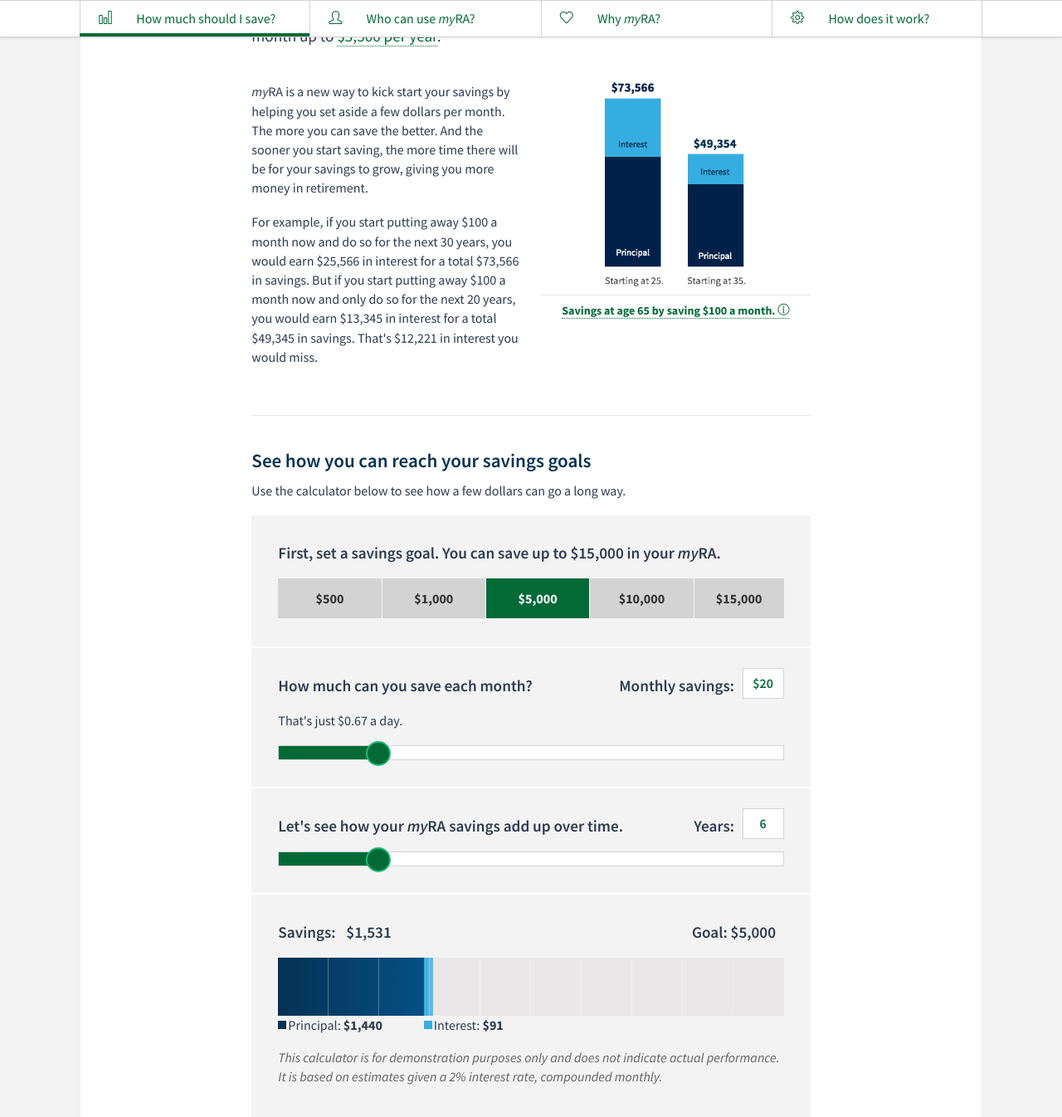
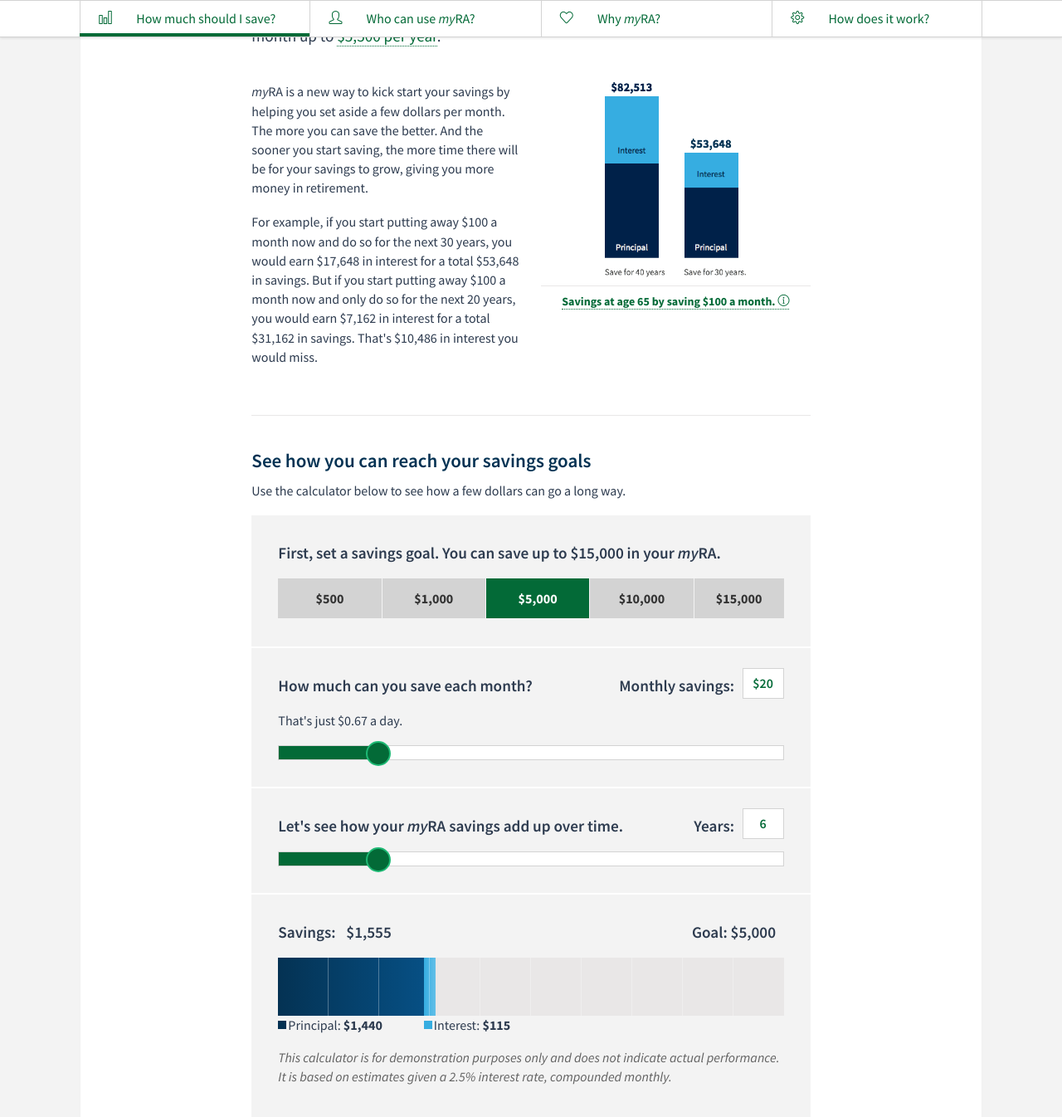
Before and after one commit to 18F/myra, a Jekyll site: the page built from individuals/index.html, in a window 1280 px wide and 1400 px high, scrolled down 1235 px. Shown: the top 1346 px of the window at 83% size. Built offline with Jekyll 4.4.1, drawn with Linux system fonts in a browser that asks for light colours.

Commit message:
Updated graphs with new interest rate

```diff
--- a/_includes/calculator-v4.html
+++ b/_includes/calculator-v4.html
@@ -7,11 +7,11 @@
     <div class="education">
       <div class="intro">
         <p><span class="myra">myRA</span> is a new way to kick start your savings by helping you set aside a few dollars per month. The more you can save the better. And the sooner you start saving, the more time there will be for your savings to grow, giving you more money in retirement.</p>
-        <p>For example, if you start putting away $100 a month now and do so for the next 30 years, you would earn $25,566 in interest for a total $73,566 in savings. But if you start putting away $100 a month now and only do so for the next 20 years, you would earn $13,345 in interest for a total $49,345 in savings. That's $12,221 in interest you would miss.
+        <p>For example, if you start putting away $100 a month now and do so for the next 30 years, you would earn $17,648 in interest for a total $53,648 in savings. But if you start putting away $100 a month now and only do so for the next 20 years, you would earn $7,162 in interest for a total $31,162 in savings. That's $10,486 in interest you would miss.</p>
       </div>
       <figure class="chart">
-        <img src="{{ site.baseurl }}/static/img/graph.png" alt="Bar chart showing that starting at age 25, saving $100 a month will result in $73,566 by age 65, including 65% principal and 35% interest. Starting at age 35, it will result in $49,345, including 73% principal and 27% interest.">
-        <figcaption><strong><a class="tooltip" title="This is an estimate based on an average rate of return of 2%, compounded monthly. Actual results will vary." aria-label="This is an estimate based on an average rate of return of 2%, compounded monthly. Actual results will vary." tabindex="0">Savings at age 65 by saving $100 a month. <i class="icon-info"></i></a></strong></figcaption>
+        <img src="{{ site.baseurl }}/static/img/graph.png" alt="Bar chart showing that saving $100 for 30 years will result in $53,648, including 67% principal and 33% interest. Saving for 20 years will result in $31,162 including 77% principal and 23% interest.">
+        <figcaption><strong><a class="tooltip" title="This is an estimate based on an average rate of return of 2.5%, compounded monthly. Actual results will vary." aria-label="This is an estimate based on an average rate of return of 2.5%, compounded monthly. Actual results will vary." tabindex="0">Savings at age 65 by saving $100 a month. <i class="icon-info"></i></a></strong></figcaption>
       </figure>
     </div>
     <div class="no-js-warning">
@@ -88,7 +88,7 @@
           <p><strong>Feeling ambitious?</strong> Increase your monthly contribution to reach your goal faster.</strong></p>
         </div>
         <div class="calculator-disclaimer">
-          <p>This calculator is for demonstration purposes only and does not indicate actual performance. It is based on estimates given a 2% interest rate, compounded monthly.</p>
+          <p>This calculator is for demonstration purposes only and does not indicate actual performance. It is based on estimates given a 2.5% interest rate, compounded monthly.</p>
         </div>
       </div>
     </div> <!-- .calculator -->
--- a/static/js/calculator.js
+++ b/static/js/calculator.js
@@ -59,7 +59,7 @@
   //Set Interest Compound Periods
   // Set the APR in decimal form
   var ip = 12;
-  var apr = 0.02;
+  var apr = 0.025;
   var goal = 5000;
 
   // Get the savings goal
```
Also changed, not shown: static/img/graph.png, static/img/graph@2x.png.
